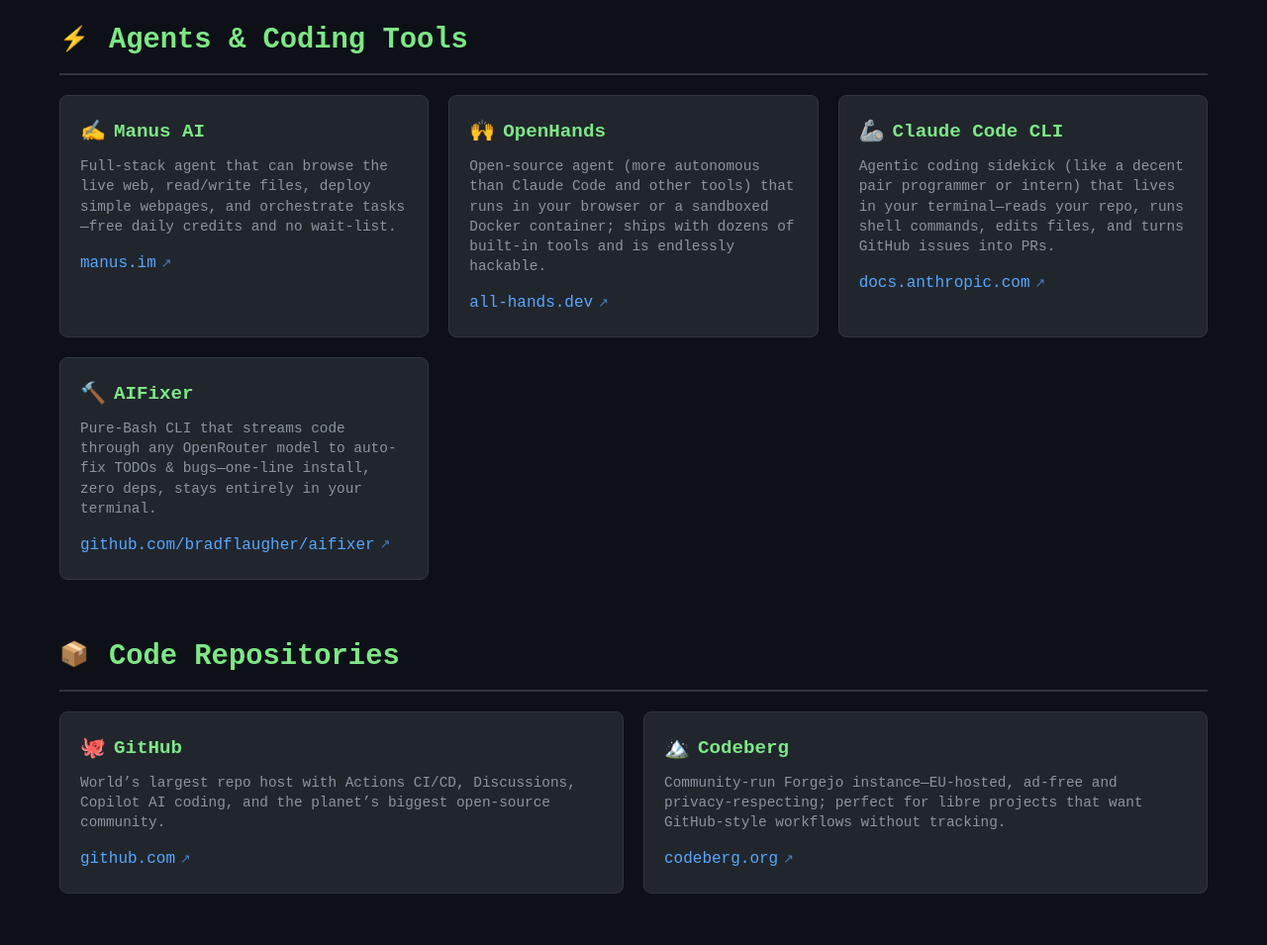
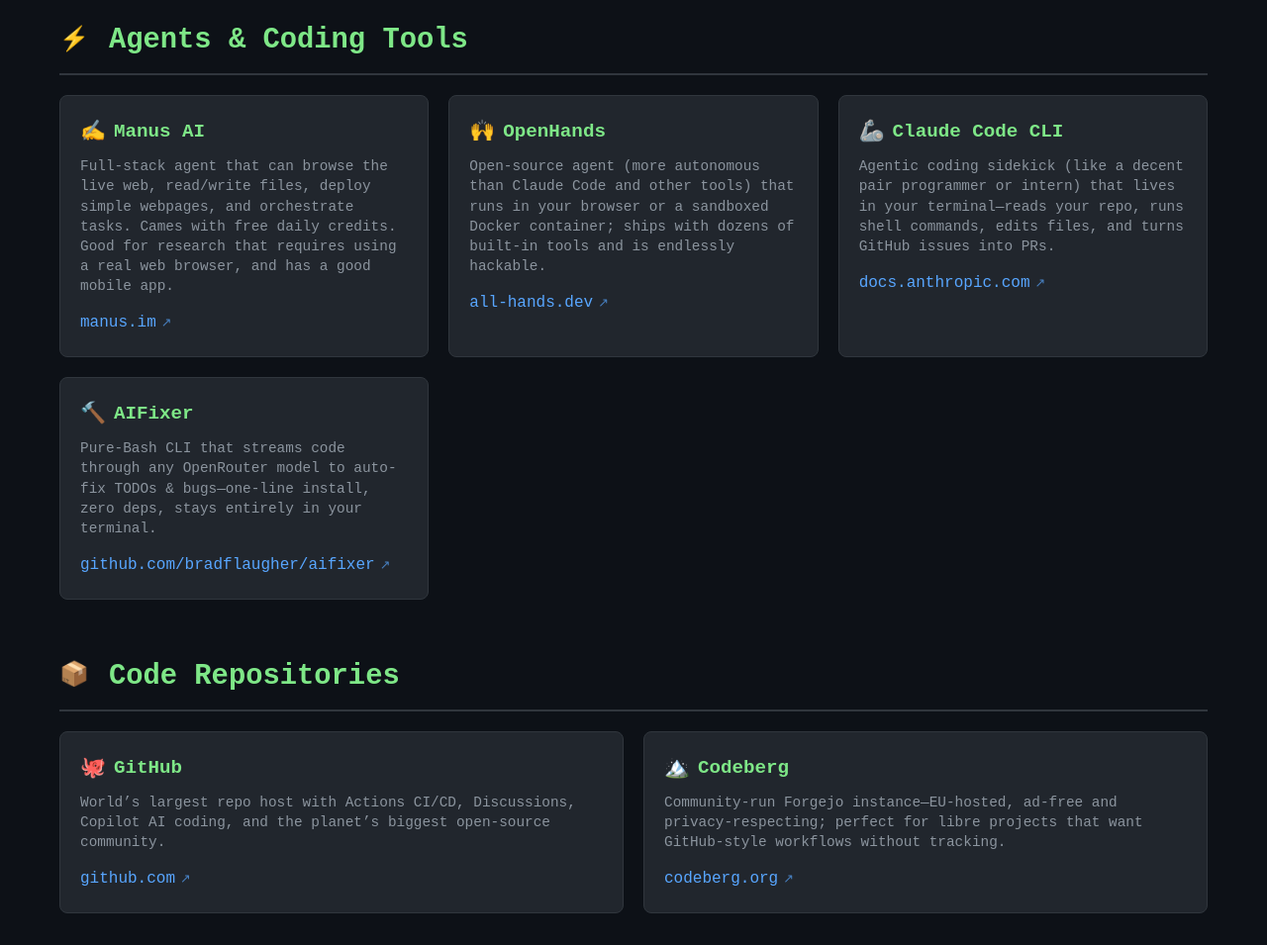
Before and after one commit to bradflaugher/bradflaugher.com, a plain HTML site: page bookmarks.html in a window 1280 px wide. Shown: the part 1546-2501 px from the top of the page at 99% size. Drawn offline with Linux system fonts and the light colour scheme.

Commit message:
Update bookmarks.html

```diff
--- a/bookmarks.html
+++ b/bookmarks.html
@@ -344,7 +344,7 @@
       <div class="bookmark-card" data-search="manus ai agent ios app web browsing tools">
         <div class="bookmark-title"><span class="bookmark-emoji">✍️</span>Manus AI</div>
         <div class="bookmark-description">
-          Full-stack agent that can browse the live web, read/write files, deploy simple webpages, and orchestrate tasks—free daily credits and no wait-list.
+          Full-stack agent that can browse the live web, read/write files, deploy simple webpages, and orchestrate tasks. Cames with free daily credits. Good for research that requires using a real web browser, and has a good mobile app.
         </div>
         <a href="https://manus.im/" target="_blank" class="bookmark-link">manus.im</a>
       </div>
```
